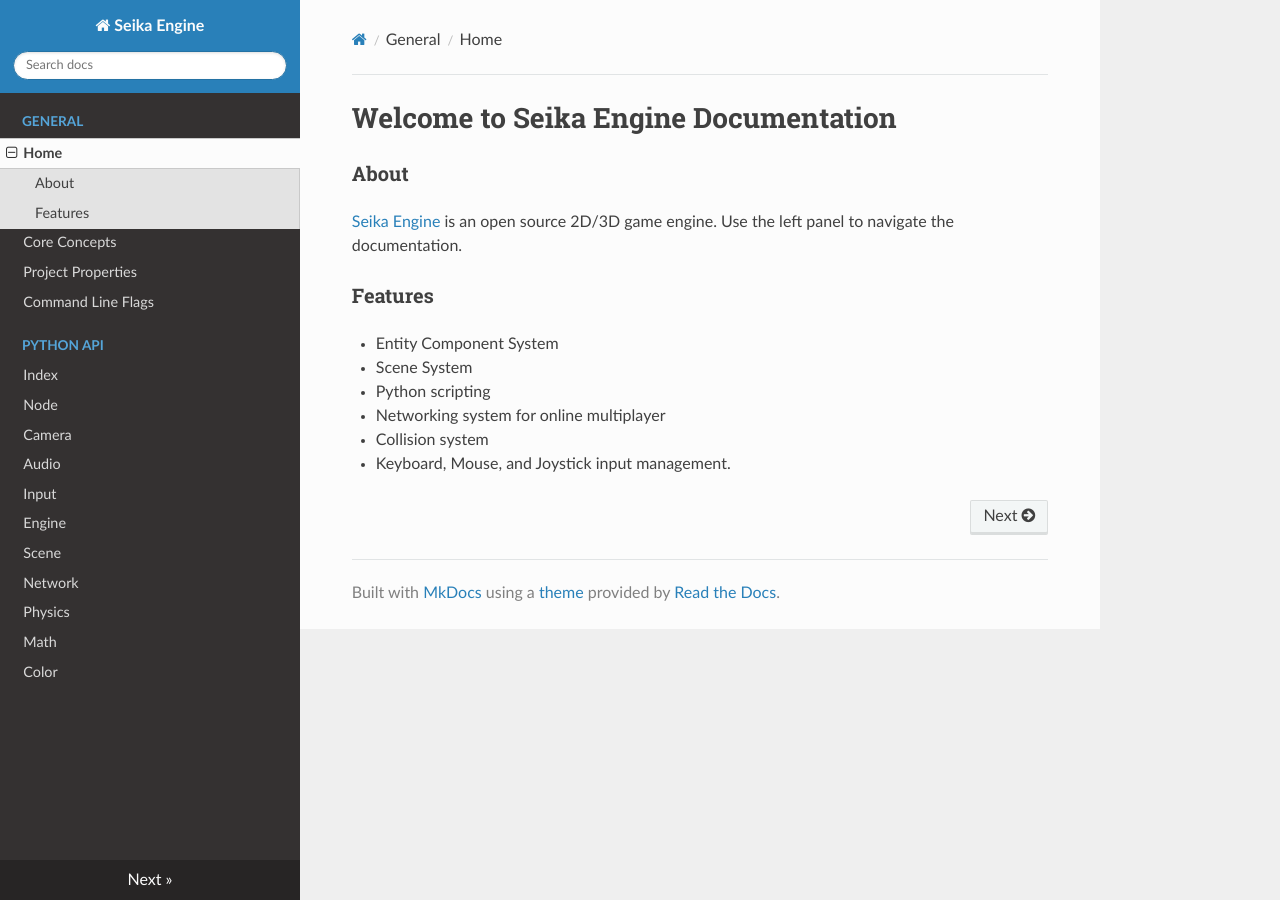
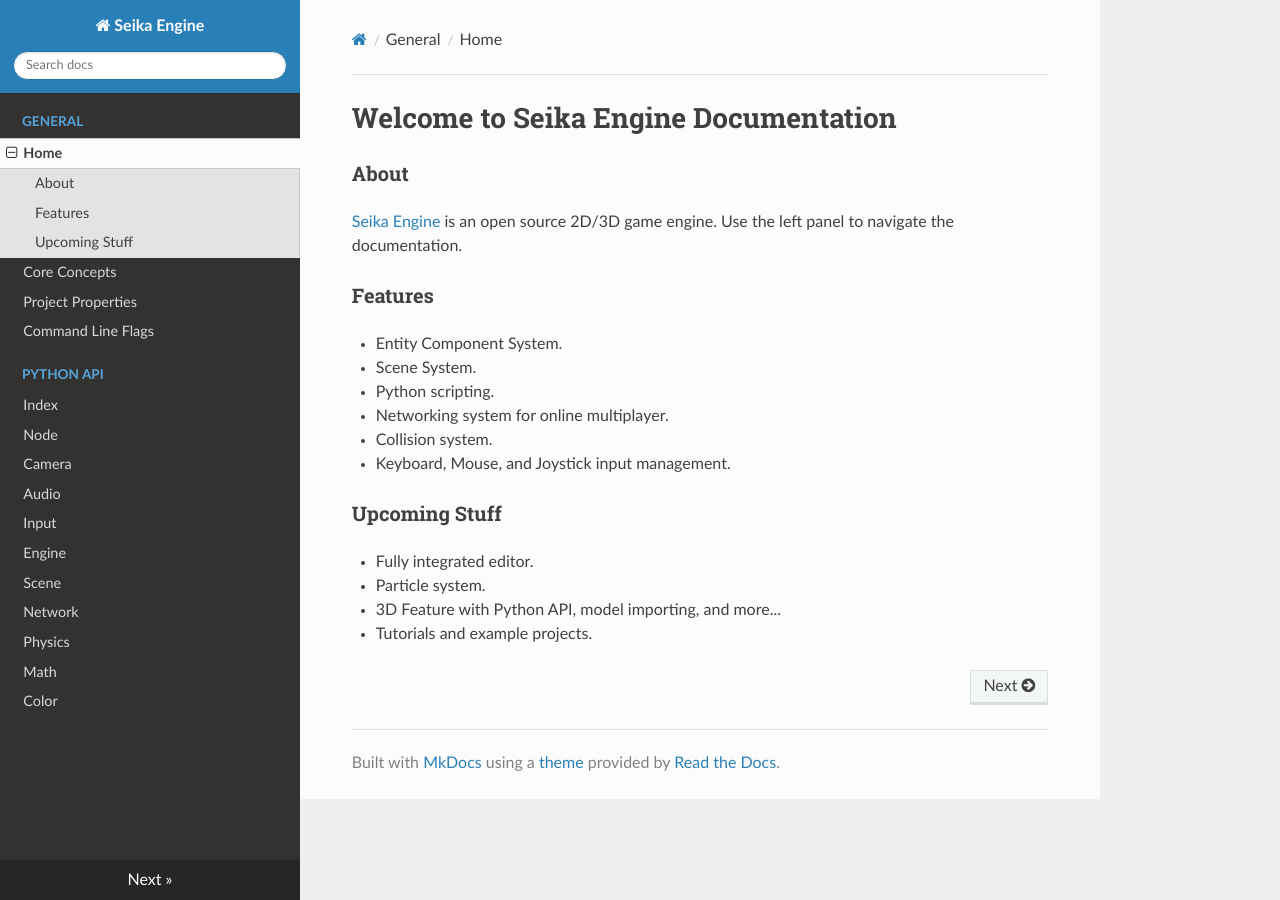
Before and after one commit to Chukobyte/seika-engine, an MkDocs documentation site: the page built from docs/index.md, in a window 1280 px wide. Built offline with MkDocs 1.6.1, drawn with Linux system fonts in a browser that asks for light colours; nearby versions of some CDN libraries.

Commit message:
Adding upcoming stuff sections to docs home page.

```diff
--- a/docs/index.md
+++ b/docs/index.md
@@ -6,9 +6,16 @@
 
 ### Features
 
-* Entity Component System
-* Scene System
-* Python scripting
-* Networking system for online multiplayer
-* Collision system
+* Entity Component System.
+* Scene System.
+* Python scripting.
+* Networking system for online multiplayer.
+* Collision system.
 * Keyboard, Mouse, and Joystick input management.
+
+### Upcoming Stuff
+
+* Fully integrated editor.
+* Particle system.
+* 3D Feature with Python API, model importing, and more...
+* Tutorials and example projects.
```
